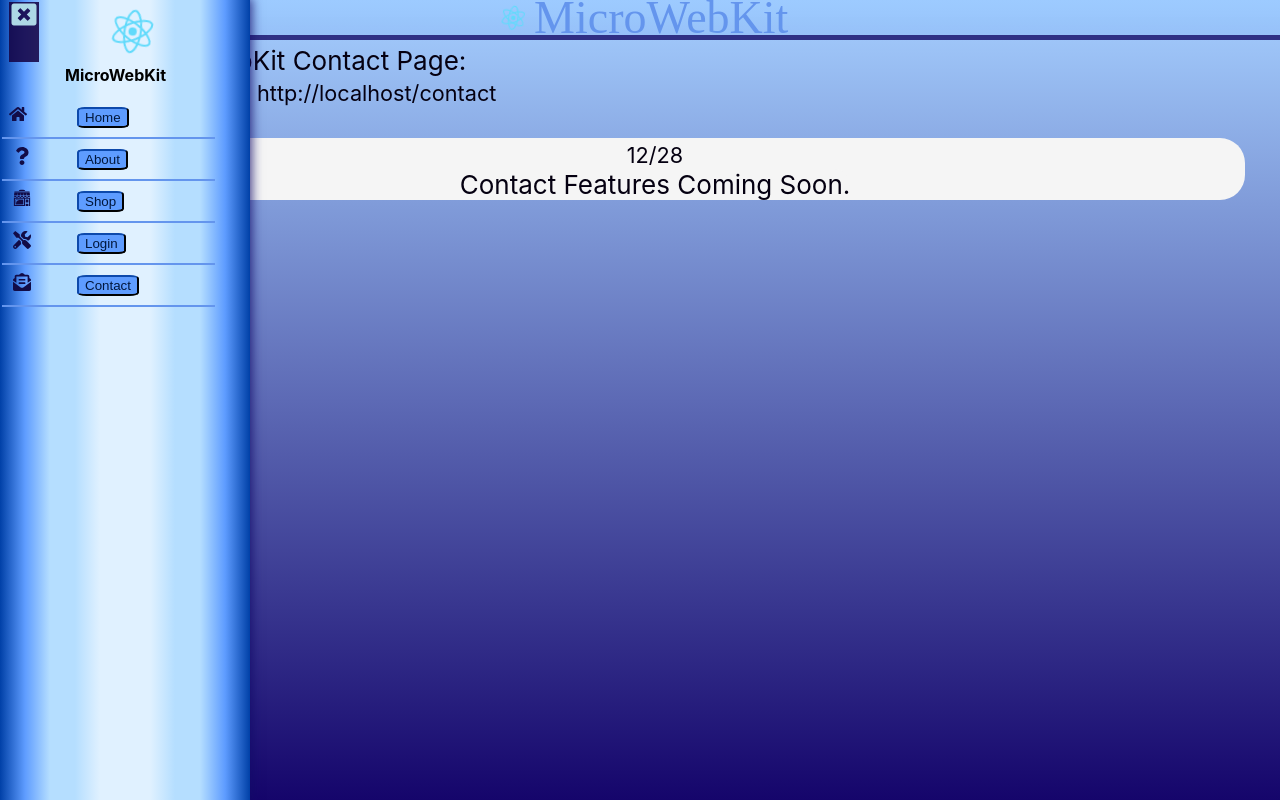
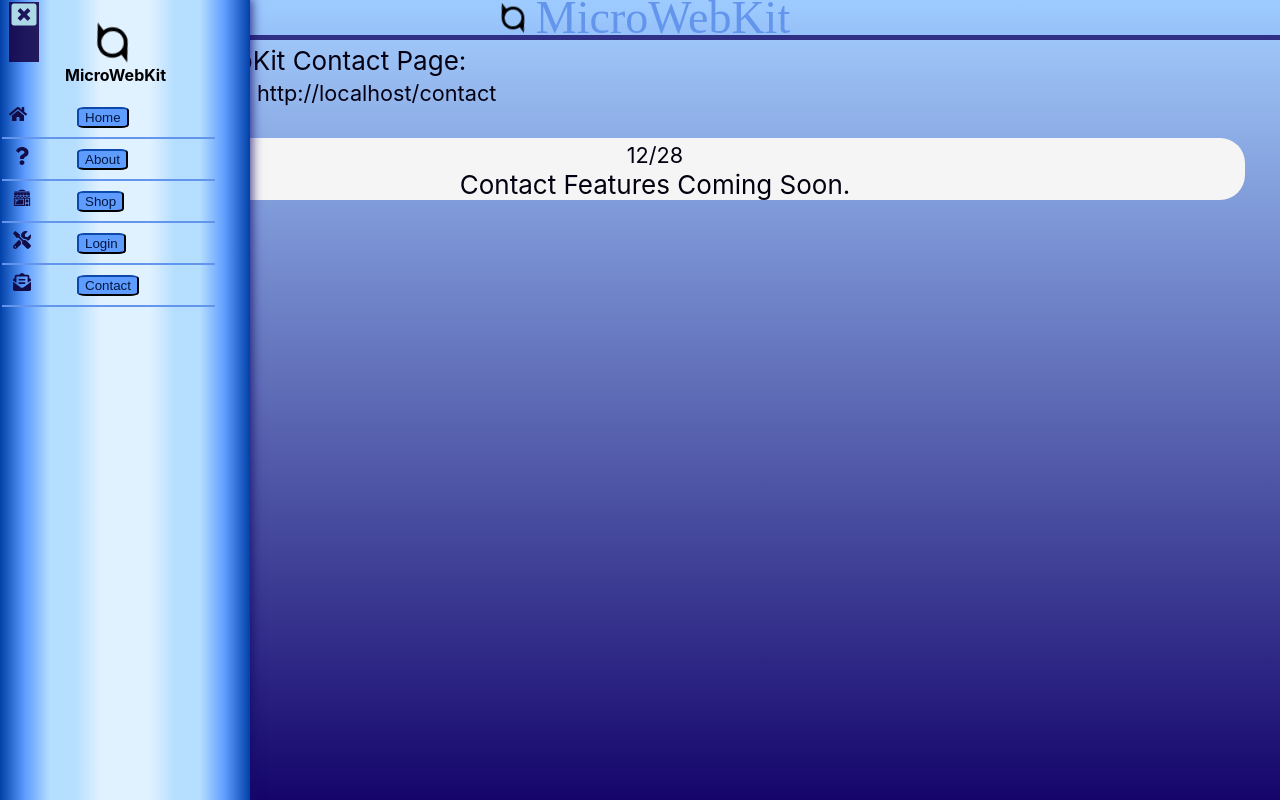
Before and after one commit to JasonHoku/MicroWebKit, a React (Create React App) app: page /contact in a window 1280 px wide. Built offline with nearby package versions, Linux system fonts and the light colour scheme.

Commit message:
UI 2.0 MicroWebKit

```diff
--- a/src/UI/AppHeader.js
+++ b/src/UI/AppHeader.js
@@ -1,5 +1,7 @@
 import React, { Fragment } from "react";
 import logo from "../logo.svg";
+
+import {FaSuperpowers} from "react-icons/fa"
 
 class AppHeader extends React.Component {
   constructor(props) {
@@ -16,8 +18,8 @@ class AppHeader extends React.Component {
         <div>
           <span className="appHeader" style={{ height: "35px" }}>
             <span className="headerFont">
-              <img
-                src={logo}
+             <FaSuperpowers
+                color="black"
                 className="App-logo"
                 alt="logo"
                 style={{ height: "30px" }}
--- a/src/UI/AppSidebar.js
+++ b/src/UI/AppSidebar.js
@@ -4,6 +4,7 @@ import {
   FaQuestion,
   FaTools,
   FaGripLines,
+  FaSuperpowers,
   FaEnvelopeOpenText,
   FaWindowClose,
 } from "react-icons/fa";
@@ -157,12 +158,12 @@ export default class AppSidebar extends React.Component {
             // Sidebar Header Section
           }
           <br />
-          <img
-            src={logo}
+          <FaSuperpowers
+            size="35px"
             className="App-logo"
             alt="logo"
             style={{
-              width: "75px",
+              height: "75px",
               left: "95px",
               top: "5px",
               position: "absolute",
```
Also changed, not shown: 1 other file (tests, documents, lock files or other folders).
